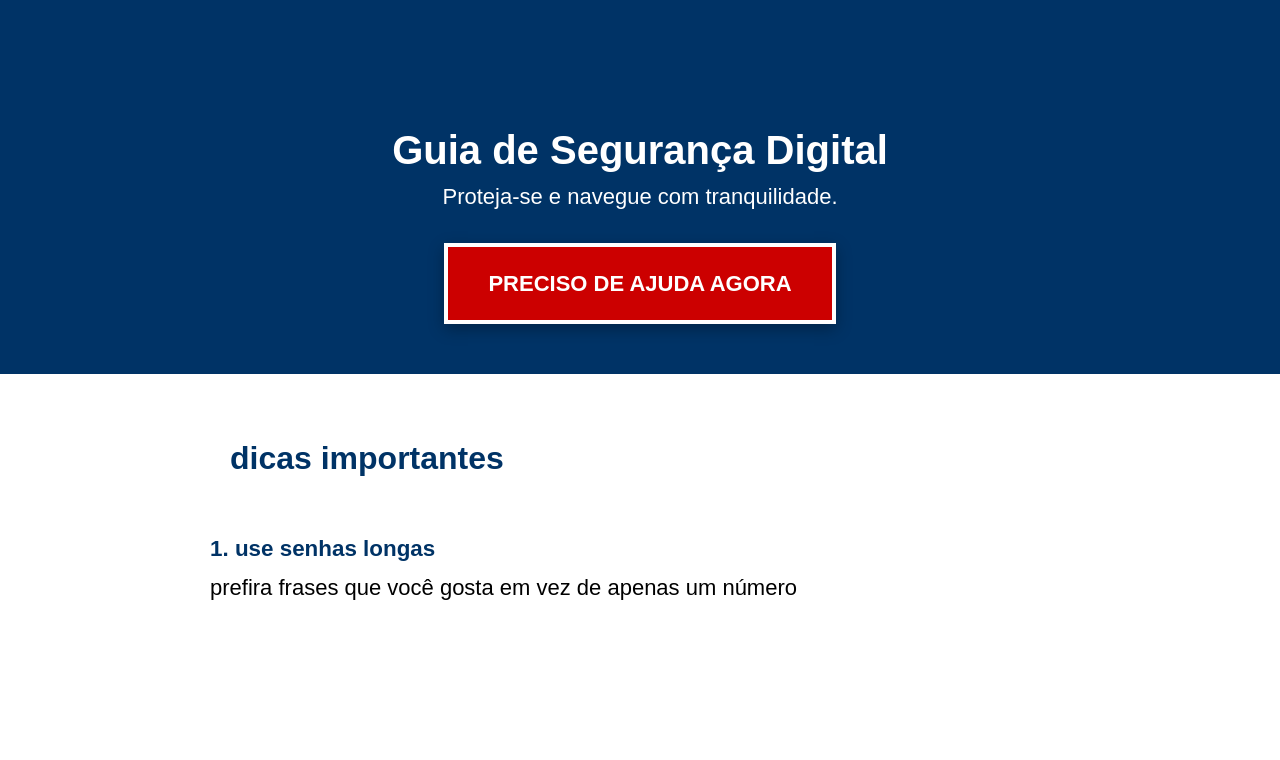
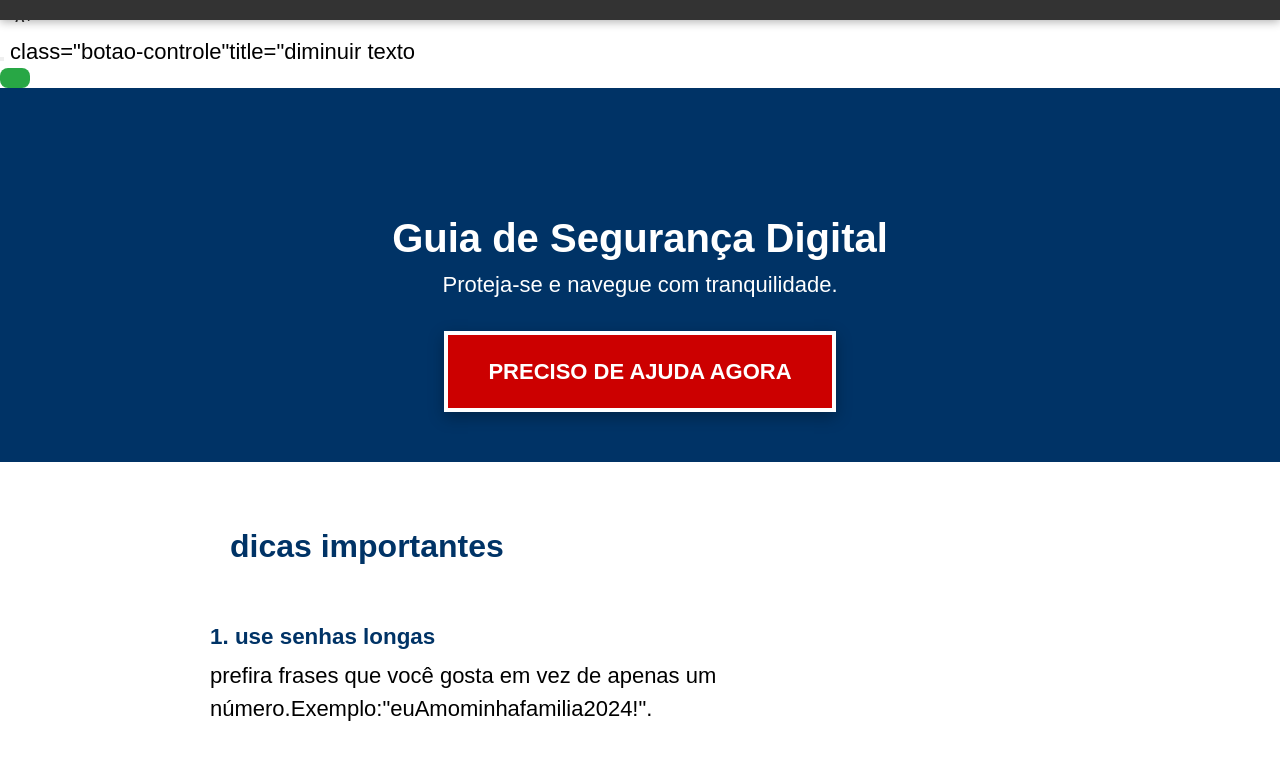
Before and after one commit to kemyllybatista-lang/seguran-a-kemylly, a plain HTML site: page index.html in a window 1280 px wide. Drawn offline with Linux system fonts and the light colour scheme.

Commit message:
Update index.html

```diff
--- a/index.html
+++ b/index.html
@@ -7,6 +7,16 @@
    <link rel="stylesheet" href="style.css">
 </head>
 <body>
+    <!--MENU DE ACESSIBILIDADE-->
+    <nav class="barra-acesibilidade"arialabel="controles de acessibilidade"></nav>
+    <button id="btnDiminuitexto"
+    class="botao-controle"title="Aumentar texto">A+</button>
+    <button id="btndiminuitexto"></button>
+    class="botao-controle"title="diminuir texto </button>
+    <button id="btn Voz" class="botao-controle botao-leitura"></button>
+    </nav>
+    <main>
+
     <section class="banner">
         <h1>Guia de Segurança Digital</h1>
         <p style="margin-bottom:30px;">
@@ -25,17 +35,19 @@
                     <strong><li>pare tudo o que èsta fazendo.</strong></li>
                     <strong><li> ligue para um filho,neto ou amigo próximo.</strong></li>
                     <strong><li> ligue para o seu banco.</strong></li>
-                    <li><strong>Registre um boletim de Ocorrência. </strong></li>
+                    <li><strong>Registre um boletim de Ocorrência. </strong> na delegacia mais próxima ou pela internet
+                    </li>
                 </ol>
                 <button  class="botao-ajuda botao-fechar">fechar</button>
 </section>
         </div>
+
         <section id="dicas">
             <h2>dicas importantes</h2>
             <div class="grande-dicas">
                 <div class="cartao-dica">
                     <strong>1. use senhas longas</strong>
-                    prefira frases que você gosta em vez de apenas um número
+                    prefira frases que você gosta em vez de apenas um número.Exemplo:"euAmominhafamilia2024!".
             </div>
         </section>
         </div>
```
